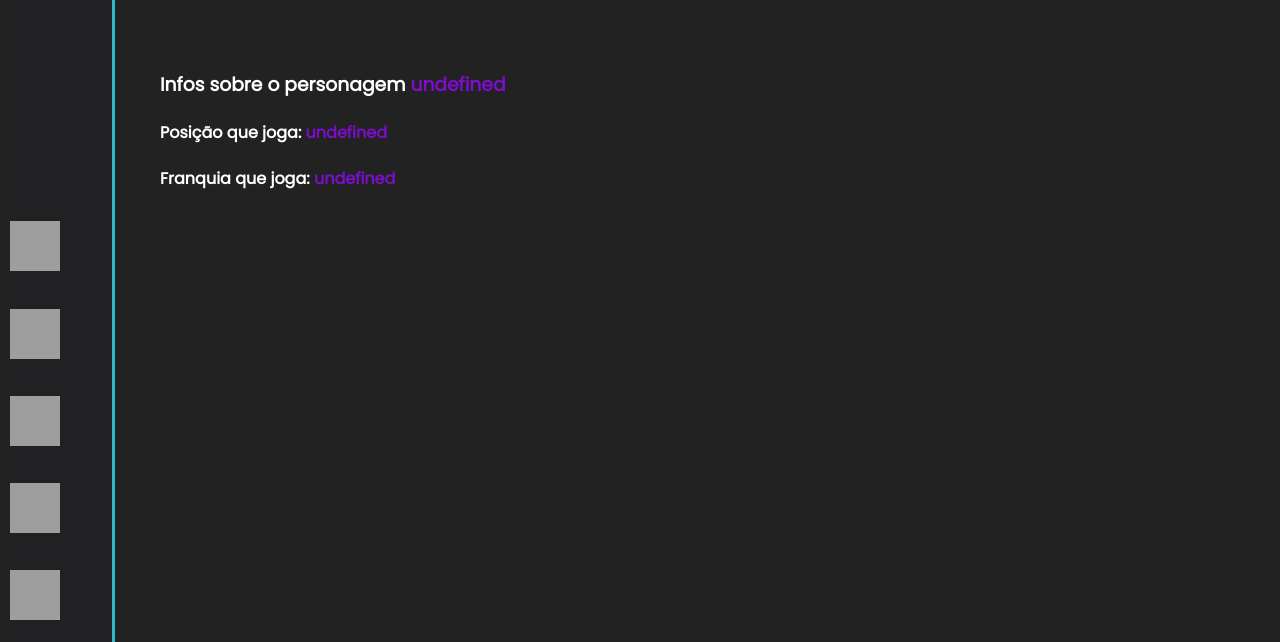
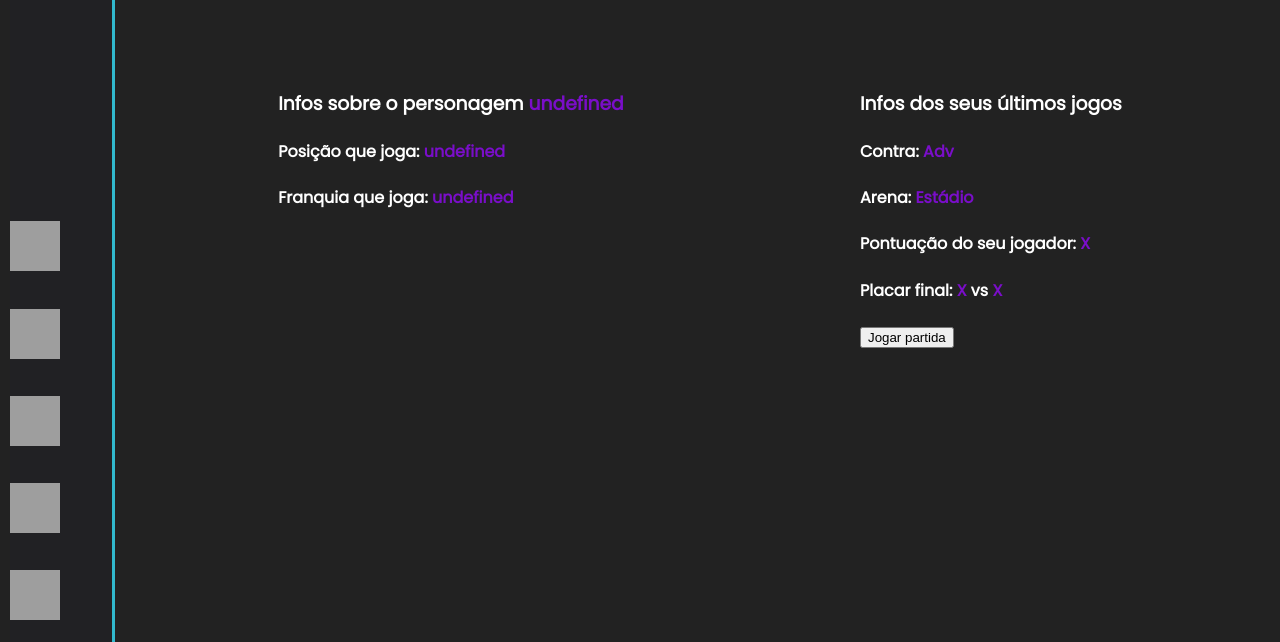
Before and after one commit to Jefferson-Araujo-Silva/projeto-individual, a website: page Site estático/public/perfil.html in a window 1280 px wide. Shown: the part 158-800 px from the top of the page. Drawn offline with Linux system fonts and the light colour scheme; grey boxes are pictures that could not be loaded.

Commit message:
'Criando simualção de partida tela de perso'

```diff
--- a/Site estático/public/perfil.html
+++ b/Site estático/public/perfil.html
@@ -46,9 +46,19 @@
     <h1>Bem vindo à tela do seu personagem</h1>
 </div>
 <div class="janela">
+    <div class="container1">
             <h3>Infos sobre o personagem <span id="b_nome"></span></h3>
             <h4>Posição que joga: <span id="b_posicao"></span></h4>
             <h4>Franquia que joga: <span id="b_equipe"></span></h4>
+    </div>
+    <div class="container2">
+        <h3>Infos dos seus últimos jogos</h3>
+        <h4>Contra: <span id="b_adversario">Adv</span></h4>
+        <h4>Arena: <span id="b_arena">Estádio</span></h4>
+        <h4>Pontuação do seu jogador: <span id="b_pontosJogador">X</span></h4>
+        <h4>Placar final: <span id="b_time"></span> <span id="b_pontosTime1">X</span> vs <span id="b_pontosTime2">X</span> <span id="b_adv"></span></h4>
+
+        <button onclick="jogar()">Jogar partida</button>
     </div>
 </div>
 </body>
@@ -60,8 +70,53 @@
     b_equipe.innerHTML = sessionStorage.EQUIPE_PERSONAGEM;
     b_nome.innerHTML = sessionStorage.NOME_PERSONAGEM;
     b_posicao.innerHTML = sessionStorage.POSICAO_PERSONAGEM;
+
+    var pontosJogador = []
+    var vitoria = []
+    var derrota = []
+    var equipes = ['Hawks', 'Lakers', 'Celtics', 'Bucks', 'Nets', 'Warriors', 'Jazz', 'Spurs', 'Raptors', 'Cavaliers', 'Mavericks', 'Pelicans', 'Thunder', 'Heat', 'Grizzlies', 'Kings', 'Hornets', 'Knicks', 'Clippers', 'Magic', 'Timberwolves', 'Blazers', 'Suns', 'Nuggets', 'Wizards', '76ers', 'Bulls', 'Pistons', 'Rockets', 'Pacers']
+
+    function jogar(){
+
+        var time = sessionStorage.EQUIPE_PERSONAGEM
+        var adversario = equipes[Math.floor(Math.random() * equipes.length)]
+
+        var time1 = 0
+        var time2 = 0
+        var jogador = 0
+        if(time != adversario){
+            for(i = 0; i <= 3; i++){
+
+                if(i == 0 || i == 1 || i == 3){
+                    var ptJogador = parseInt(Math.random() * (10+1 - 1))
+                }
+                else{
+                    var ptJogador = 3 + parseInt(Math.random() * (5+1 - 3))
+
+                }
+                var pontosTime1 = parseInt(10 + Math.random() * 30)
+                var pontosTime2 = parseInt(10 + Math.random() * 30)
+
+                pontosJogador.push(ptJogador)
+
+                time1 += pontosTime1
+                time2 += pontosTime2
+
+                jogador += ptJogador
+            }
+            b_pontosJogador.innerHTML = jogador
+            b_pontosTime1.innerHTML = time1
+            b_pontosTime2.innerHTML = time2
+            b_time.innerHTML = time
+            b_adv.innerHTML = adversario
+            b_adversario.innerHTML = adversario
+        }
+
+    }
+
     function sair(){
         limparSessao()
     }
 
+
 </script>
--- a/Site estático/public/styles/perfil.css
+++ b/Site estático/public/styles/perfil.css
@@ -7,6 +7,10 @@
 }
 .janela{
 margin: 10% auto 0% 10%;
-width: 50%;
-flex-direction: column;
+justify-content: space-around;
+display: flex;
 }
+
+.container2{
+
+}
--- a/Site estático/public/styles/styles.css
+++ b/Site estático/public/styles/styles.css
@@ -131,7 +131,7 @@ input{
     text-align: center;
   }
   .footer .container2 .closed, .footer .container4 .closed{
-    margin-left: 30%;
+    margin-left: 25%;
   }
 
   .footer .container2 .version, .footer .container4 .version {
@@ -139,7 +139,7 @@ input{
   }
   .imgLogo{
     position: absolute;
-    margin-left: -90%;
+    margin-left: -80%;
     margin-top: 5%;
   }
   #logoFooter{
@@ -148,7 +148,7 @@ input{
     width: 100px;
 }
 .social{
-    margin-left: 10%;
+    margin-left: 20%;
 }
 #social{
     justify-content: space-between;
```
Also changed, not shown: Site estático/public/login.html (line endings or trailing spaces).
